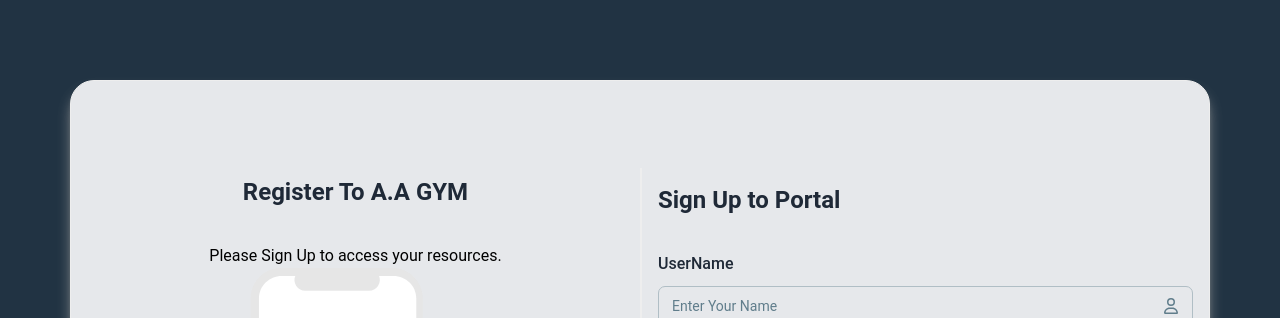
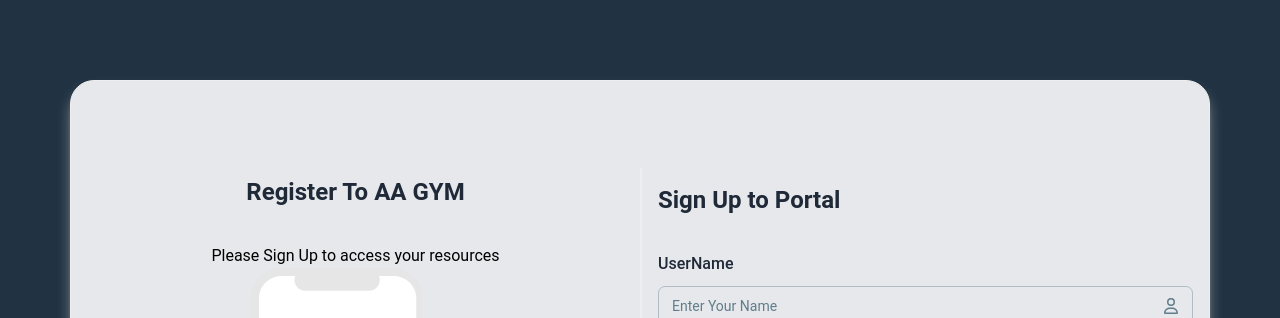
Before and after one commit to ubaidahmed04/Gym-Website, a Next.js app: page /register in a window 1280 px wide. Shown: the top 318 px of the page. Built offline with nearby package versions, Linux system fonts and the light colour scheme.

Commit message:
update login page

```diff
--- a/components/login.jsx
+++ b/components/login.jsx
@@ -196,7 +196,7 @@ const LoginRegister = () => {
                 </Link>
                 </Button>
                 <div className="xl:px-20 mt-5  justify-start flex">
-                Don't have an account?
+                Dont have an account ?
                 <Link href={'/register'} className="text-blue-500 hover:cursor-pointer
                  ">
                     Register
--- a/components/register.jsx
+++ b/components/register.jsx
@@ -19,11 +19,11 @@ const RegisterForm = () => {
           <div className="hidden w-full xl:block xl:w-1/2">
             <div className="px-26 py-17.5 text-center">
               <h2 className="mb-9 text-2xl font-bold text-black dark:text-white sm:text-title-xl2">
-                Register To  A.A GYM
+                Register To  AA GYM
 
               </h2>
               <p className="2xl:px-20">
-                Please Sign Up to access your resources.
+                Please Sign Up to access your resources
               </p>
 
               <span className="mt-15 inline-block">
```
